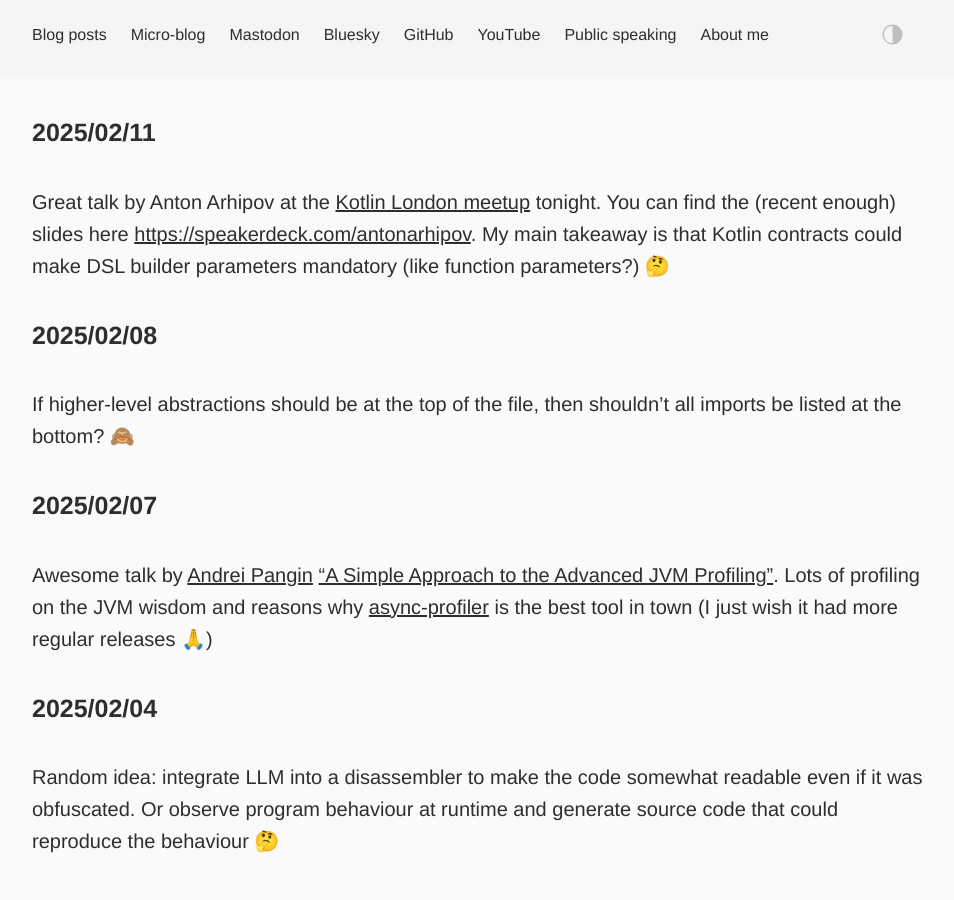
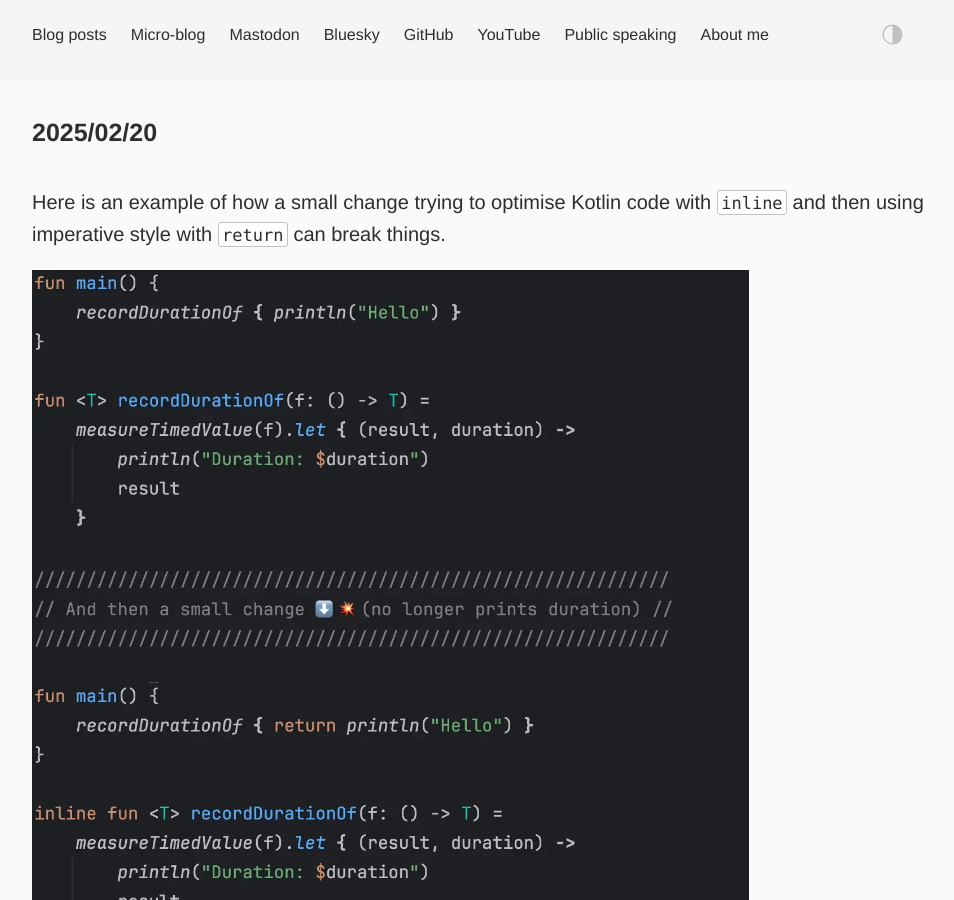
Before and after one commit to dkandalov/dkandalov.github.io, a Jekyll site: the page built from micro-blog.md, in a window 1280 px wide and 900 px high. Shown: the whole window, without its empty margins (160-1114 px from the left). Built offline with Jekyll 4.4.1, drawn with Linux system fonts in a browser that asks for light colours.

Commit message:
updated micro-blog

```diff
--- a/micro-blog.md
+++ b/micro-blog.md
@@ -2,6 +2,11 @@
 layout: post
 permalink: /micro-blog/
 ---
+
+#### 2025/02/20
+Here is an example of how a small change trying to optimise Kotlin code with `inline` and then using imperative style with `return` can break things.
+
+<img src="../assets/images/micro-blog/2025-02-20.webp" width="80%" height="80%"/>
 
 #### 2025/02/11
 Great talk by Anton Arhipov at the [Kotlin London meetup](https://www.meetup.com/kotlin-london/events/305589782) tonight. You can find the (recent enough) slides here <https://speakerdeck.com/antonarhipov>. My main takeaway is that Kotlin contracts could make DSL builder parameters mandatory (like function parameters?) 🤔
```
Also changed, not shown: assets/images/micro-blog/2025-02-20.webp (added).
